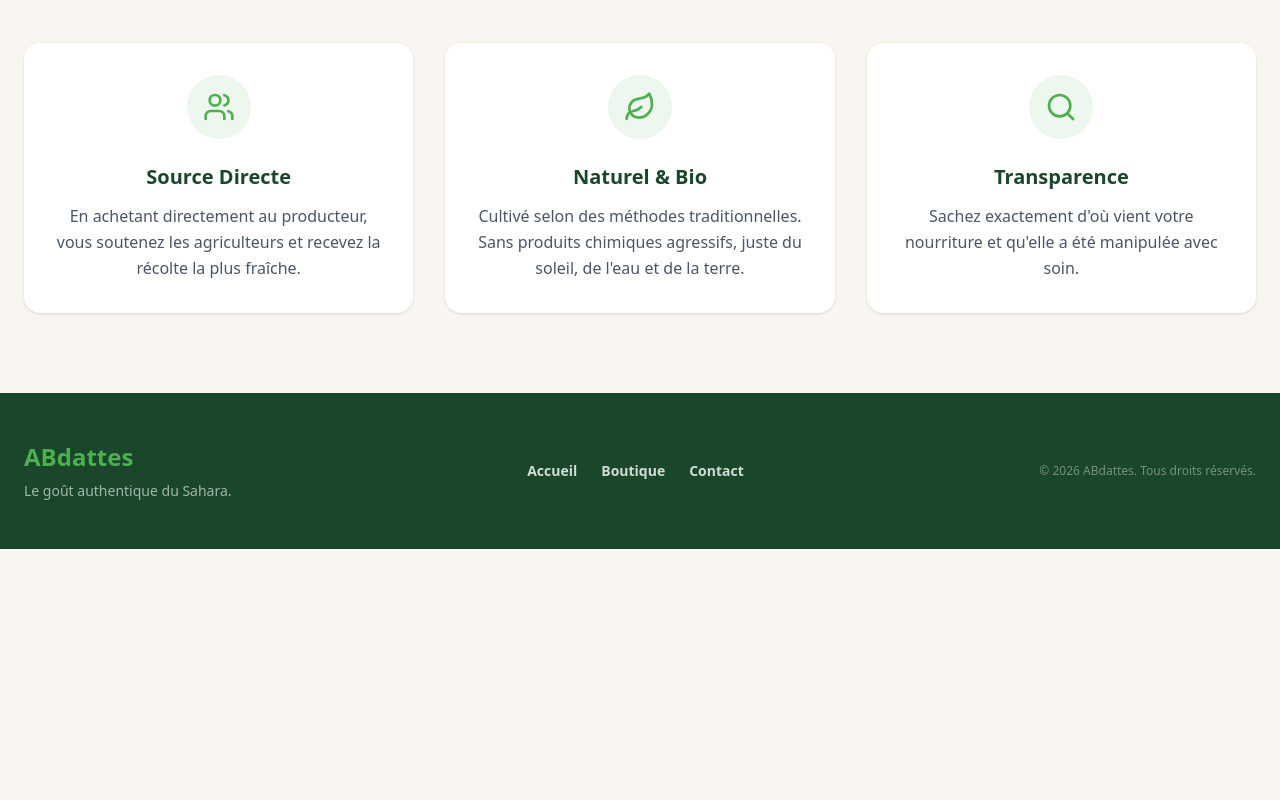
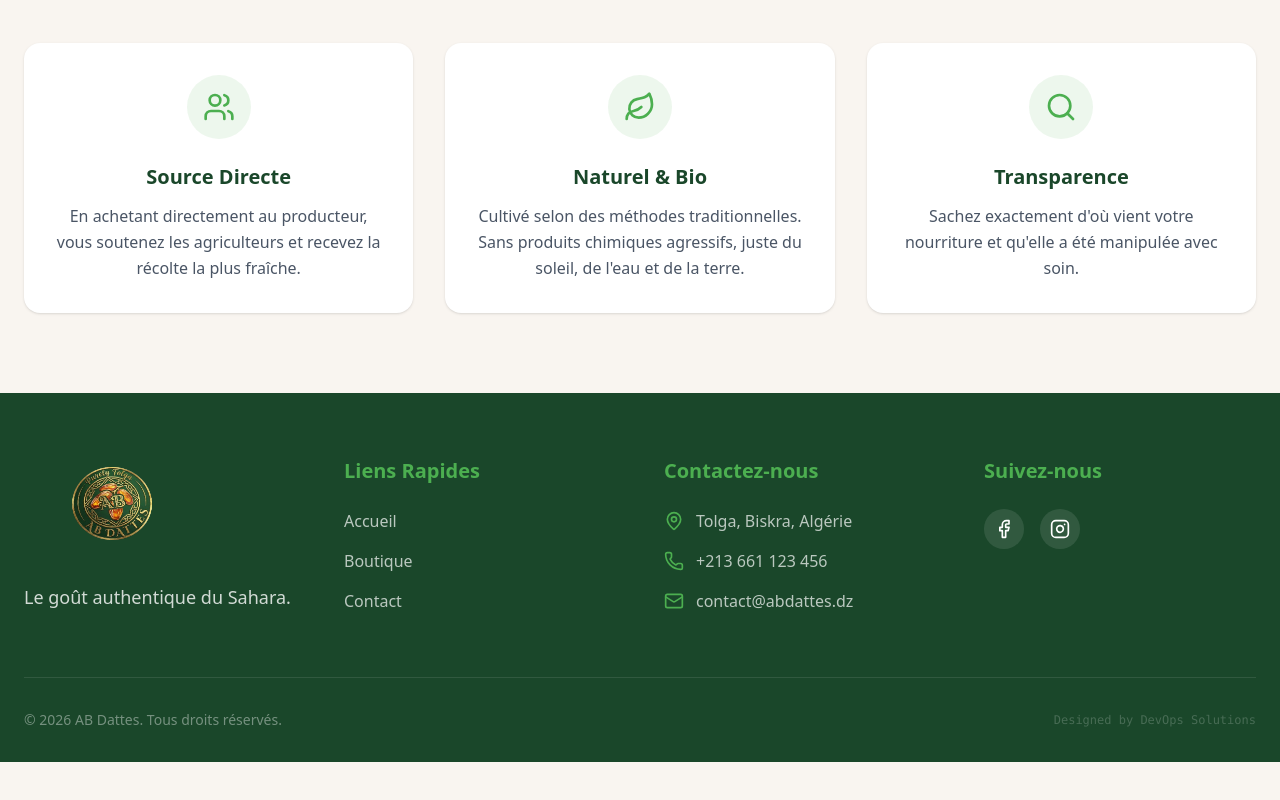
Before and after one commit to brot75/dattes-dz, a Next.js app: page / in a window 1280 px wide. Shown: the part 2391-3191 px from the top of the page. Before the commit the page ends 3036 px from the top, so only its background shows below. Built offline with nearby package versions, Linux system fonts and the light colour scheme; no server answers; the database is empty; a web font is replaced by a local one.

Commit message:
Fix: Footer logo styles and enable dynamic routing for products

```diff
--- a/components/Footer.tsx
+++ b/components/Footer.tsx
@@ -1,8 +1,8 @@
 'use client';
 
 import Link from 'next/link';
-
 import { useStore } from '@/lib/store';
+import { Facebook, Instagram, Phone, Mail, MapPin } from 'lucide-react';
 
 export function Footer() {
     const { language } = useStore();
@@ -12,30 +12,97 @@ export function Footer() {
         slogan: language === 'en' ? 'The authentic taste of the Sahara.' :
             language === 'ar' ? 'مذاق الصحراء الأصيل.' :
                 'Le goût authentique du Sahara.',
+        quickLinks: language === 'en' ? 'Quick Links' : language === 'ar' ? 'روابط سريعة' : 'Liens Rapides',
+        contactUs: language === 'en' ? 'Contact Us' : language === 'ar' ? 'اتصل بنا' : 'Contactez-nous',
+        followUs: language === 'en' ? 'Follow Us' : language === 'ar' ? 'تابعنا' : 'Suivez-nous',
         home: language === 'en' ? 'Home' : language === 'ar' ? 'الرئيسية' : 'Accueil',
         shop: language === 'en' ? 'Shop' : language === 'ar' ? 'المتجر' : 'Boutique',
         contact: language === 'en' ? 'Contact' : language === 'ar' ? 'اتصل بنا' : 'Contact',
         rights: language === 'en' ? 'All rights reserved.' : language === 'ar' ? 'جميع الحقوق محفوظة.' : 'Tous droits réservés.',
+        location: language === 'en' ? 'Tolga, Biskra, Algeria' : language === 'ar' ? 'طولقة، بسكرة، الجزائر' : 'Tolga, Biskra, Algérie'
     };
 
     return (
-        <footer className="bg-dattes-primary text-white py-12" dir={isRtl ? 'rtl' : 'ltr'}>
+        <footer className="bg-dattes-primary text-white pt-16 pb-8" dir={isRtl ? 'rtl' : 'ltr'}>
             <div className="container mx-auto px-6">
-                <div className="flex flex-col md:flex-row justify-between items-center gap-6">
-                    <div className="text-center md:text-left">
-                        <h2 className="text-2xl font-display font-bold text-dattes-accent mb-2">ABdattes</h2>
-                        <p className="text-white/60 text-sm">{t.slogan}</p>
+                <div className="grid grid-cols-1 md:grid-cols-4 gap-12 mb-16">
+                    {/* Brand Section */}
+                    <div className="md:col-span-1 space-y-6">
+                        <Link href="/" className="inline-block">
+                            {/* eslint-disable-next-line @next/next/no-img-element */}
+                            <img
+                                src="/logo-new.png"
+                                alt="AB Dattes"
+                                className="h-24 w-auto object-contain hover:scale-105 transition-transform"
+                            />
+                        </Link>
+                        <p className="text-white/80 font-display text-lg leading-relaxed max-w-xs">
+                            {t.slogan}
+                        </p>
                     </div>
 
-                    <div className="flex gap-6 text-sm font-bold text-white/80">
-                        <Link href="/" className="hover:text-dattes-accent transition-colors">{t.home}</Link>
-                        <Link href="/product" className="hover:text-dattes-accent transition-colors">{t.shop}</Link>
-                        <Link href="/contact" className="hover:text-dattes-accent transition-colors">{t.contact}</Link>
+                    {/* Quick Links */}
+                    <div>
+                        <h3 className="text-xl font-display font-bold text-dattes-accent mb-6">{t.quickLinks}</h3>
+                        <ul className="space-y-4">
+                            <li>
+                                <Link href="/" className="text-white/70 hover:text-white hover:translate-x-1 transition-all inline-block">
+                                    {t.home}
+                                </Link>
+                            </li>
+                            <li>
+                                <Link href="/product" className="text-white/70 hover:text-white hover:translate-x-1 transition-all inline-block">
+                                    {t.shop}
+                                </Link>
+                            </li>
+                            <li>
+                                <Link href="/contact" className="text-white/70 hover:text-white hover:translate-x-1 transition-all inline-block">
+                                    {t.contact}
+                                </Link>
+                            </li>
+                        </ul>
                     </div>
 
-                    <div className="text-xs text-white/40">
-                        &copy; {new Date().getFullYear()} ABdattes. {t.rights}
+                    {/* Contact Info */}
+                    <div>
+                        <h3 className="text-xl font-display font-bold text-dattes-accent mb-6">{t.contactUs}</h3>
+                        <ul className="space-y-4 text-white/70">
+                            <li className="flex items-start gap-3">
+                                <MapPin className="w-5 h-5 flex-shrink-0 mt-0.5 text-dattes-accent" />
+                                <span>{t.location}</span>
+                            </li>
+                            <li className="flex items-center gap-3">
+                                <Phone className="w-5 h-5 flex-shrink-0 text-dattes-accent" />
+                                <span dir="ltr">+213 661 123 456</span>
+                            </li>
+                            <li className="flex items-center gap-3">
+                                <Mail className="w-5 h-5 flex-shrink-0 text-dattes-accent" />
+                                <span>contact@abdattes.dz</span>
+                            </li>
+                        </ul>
                     </div>
+
+                    {/* Socials */}
+                    <div>
+                        <h3 className="text-xl font-display font-bold text-dattes-accent mb-6">{t.followUs}</h3>
+                        <div className="flex gap-4">
+                            <a href="#" className="w-10 h-10 rounded-full bg-white/10 flex items-center justify-center hover:bg-dattes-accent hover:text-dattes-primary transition-all">
+                                <Facebook className="w-5 h-5" />
+                            </a>
+                            <a href="#" className="w-10 h-10 rounded-full bg-white/10 flex items-center justify-center hover:bg-dattes-accent hover:text-dattes-primary transition-all">
+                                <Instagram className="w-5 h-5" />
+                            </a>
+                        </div>
+                    </div>
+                </div>
+
+                <div className="border-t border-white/10 pt-8 text-center md:text-left flex flex-col md:flex-row justify-between items-center gap-4">
+                    <p className="text-sm text-white/40 font-medium">
+                        &copy; {new Date().getFullYear()} AB Dattes. {t.rights}
+                    </p>
+                    <p className="text-xs text-white/20 font-mono">
+                        Designed by DevOps Solutions
+                    </p>
                 </div>
             </div>
         </footer>
```
